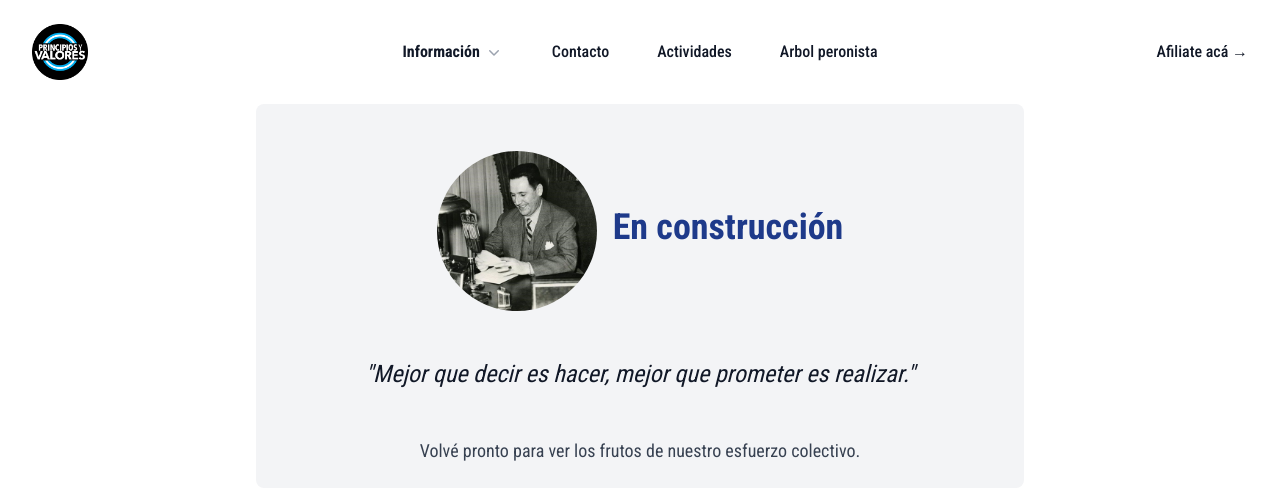
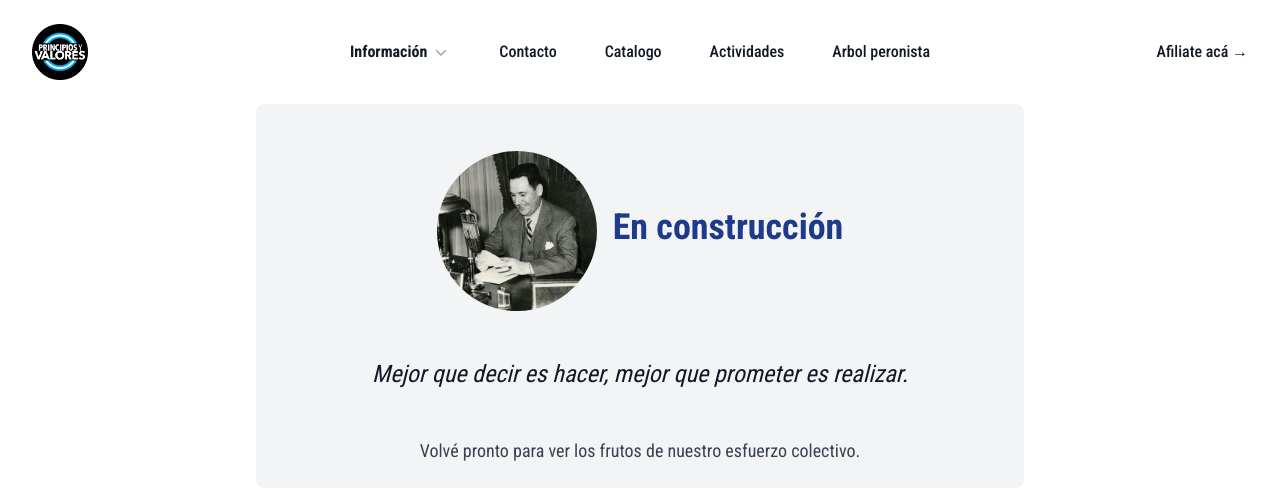
Before and after one commit to faacuromano/web-pyv, a Next.js app: page /arbol/tecnicos-profesionales in a window 1280 px wide. Shown: the top 500 px of the page. Built offline with nearby package versions, Linux system fonts and the light colour scheme.

Commit message:
fix errores

```diff
--- a/src/app/arbol/tecnicos-profesionales/page.js
+++ b/src/app/arbol/tecnicos-profesionales/page.js
@@ -14,7 +14,7 @@
             />
       </div>
       <p className='text-2xl text-gray-900 text-center mb-6 font-normal'>
-      <em>"Mejor que decir es hacer, mejor que prometer es realizar."</em>
+      <em>Mejor que decir es hacer, mejor que prometer es realizar.</em>
       </p>
       <p className='text-lg text-gray-700 text-center'>
         Volvé pronto para ver los frutos de nuestro esfuerzo colectivo.
--- a/src/components/navbar.js
+++ b/src/components/navbar.js
@@ -94,6 +94,9 @@
           <a href="#" className="text-md font-medium leading-6 text-gray-900 font-roboto">
             Contacto
           </a>
+          <a href="/catalogo" className="text-md font-medium leading-6 text-gray-900 font-roboto">
+            Catalogo
+          </a>
           <a href="/actividades" className="text-md font-medium leading-6 text-gray-900 font-roboto">
             Actividades
           </a>
@@ -165,6 +168,12 @@
                   Actividades
                 </a>
                 <a
+                  href="/catalogo"
+                  className="-mx-3 block rounded-lg px-3 py-2 text-base font-semibold leading-7 text-gray-900 hover:bg-gray-50"
+                >
+                  Catalogo
+                </a>
+                <a
                   href="/arbol"
                   className="-mx-3 block rounded-lg px-3 py-2 text-base font-semibold leading-7 text-gray-900 hover:bg-gray-50"
                 >
```
